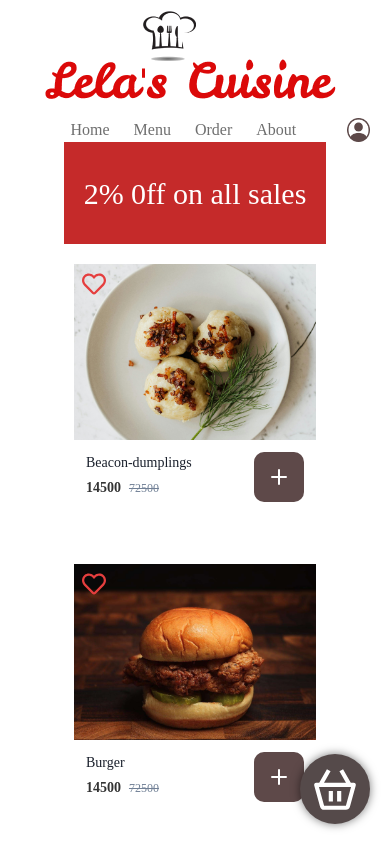
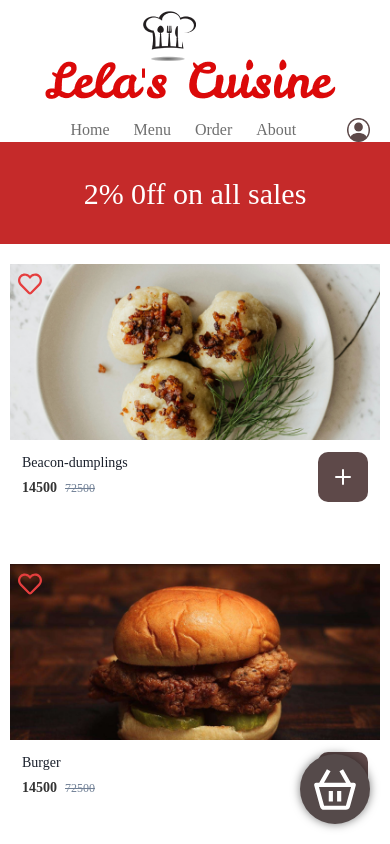
Before and after one commit to David-coding-lab/Lela-s-Cuisine, a React (Vite) app: page /menu in a window 390 px wide. Shown: the top 844 px of the page. Built offline with nearby package versions, Linux system fonts and the light colour scheme; a web font is replaced by a local one.

Commit message:
fixed responsiveness issues

```diff
--- a/src/Components/Header.jsx
+++ b/src/Components/Header.jsx
@@ -23,7 +23,7 @@ function Header() {
             gap='15px'
             fontFamily='Mogra'
             color='rgba(54, 54, 54, 0.72)'
-            maxW='100em'
+            maxW='150em'
             alignSelf='center'
         >
             <Image src={fullLogo} />
--- a/src/pages/Menu.jsx
+++ b/src/pages/Menu.jsx
@@ -68,7 +68,6 @@ function Menu() {
   return (
     <Flex
       flexDir='column'
-      alignSelf='center'
       gap='20px'
     >
       <Ads />
```
Also changed, not shown: src/App.jsx (line endings or trailing spaces).
